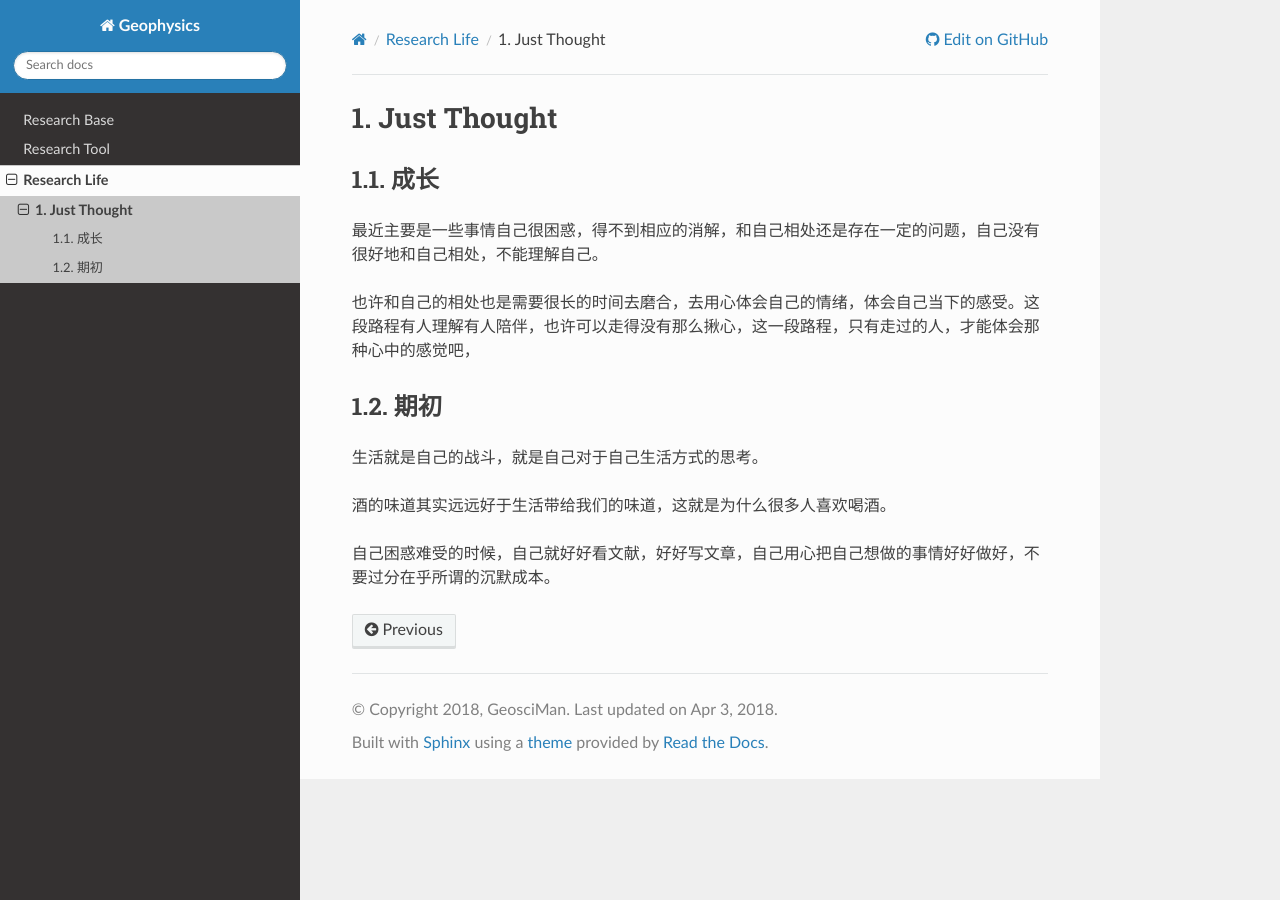
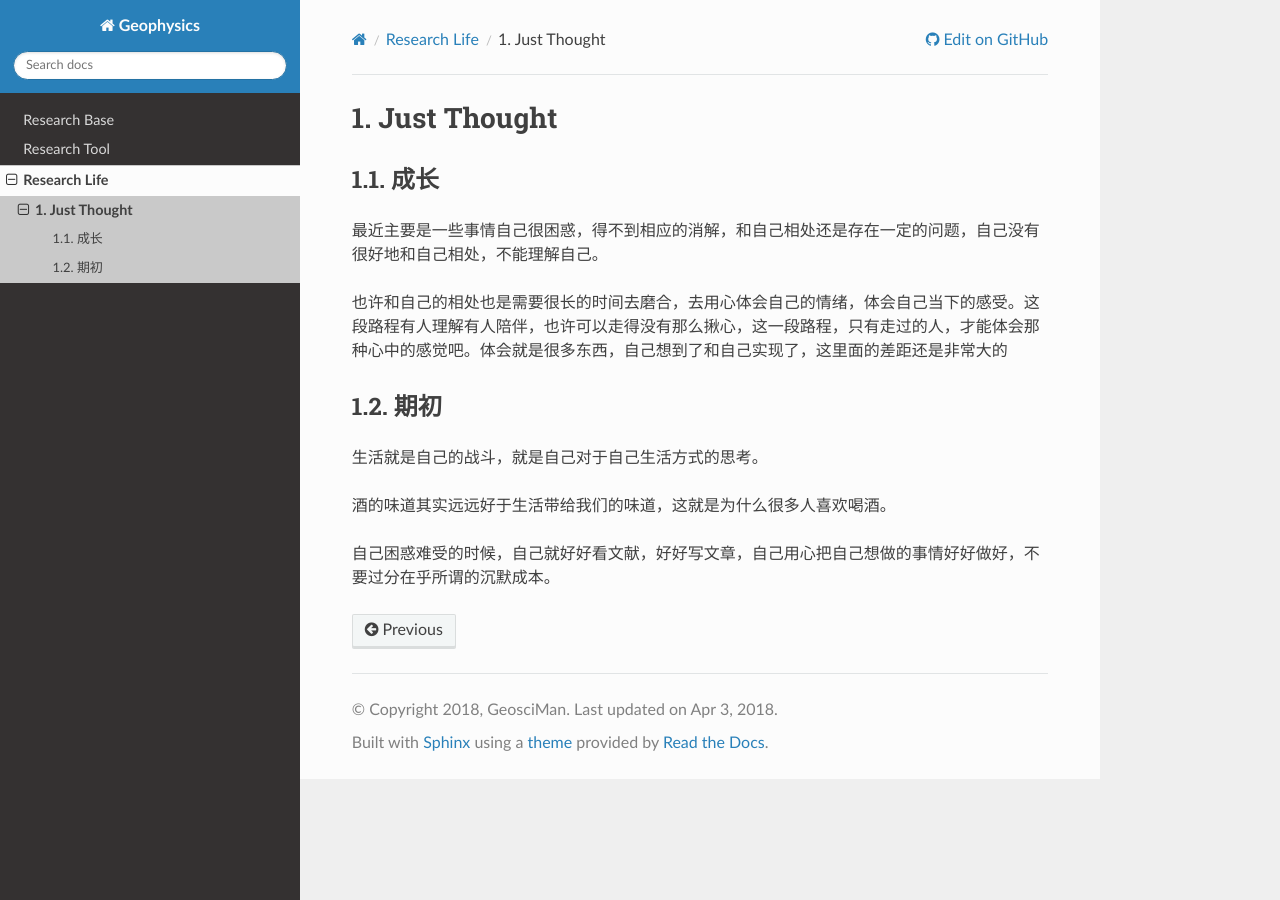
Before and after one commit to geosciman/GeophysicsResearch, a Sphinx documentation site: the page built from source/life/justthought.rst, in a window 1280 px wide. Built offline with Sphinx 7.4.7 and the Read the Docs theme 2.0.0, drawn with Linux system fonts in a browser that asks for light colours.

Commit message:
update_files

```diff
--- a/source/life/justthought.rst
+++ b/source/life/justthought.rst
@@ -5,7 +5,7 @@ Just Thought
 --------------
 最近主要是一些事情自己很困惑，得不到相应的消解，和自己相处还是存在一定的问题，自己没有很好地和自己相处，不能理解自己。
 
-也许和自己的相处也是需要很长的时间去磨合，去用心体会自己的情绪，体会自己当下的感受。这段路程有人理解有人陪伴，也许可以走得没有那么揪心，这一段路程，只有走过的人，才能体会那种心中的感觉吧，
+也许和自己的相处也是需要很长的时间去磨合，去用心体会自己的情绪，体会自己当下的感受。这段路程有人理解有人陪伴，也许可以走得没有那么揪心，这一段路程，只有走过的人，才能体会那种心中的感觉吧。体会就是很多东西，自己想到了和自己实现了，这里面的差距还是非常大的
 
 期初
 --------------
```
